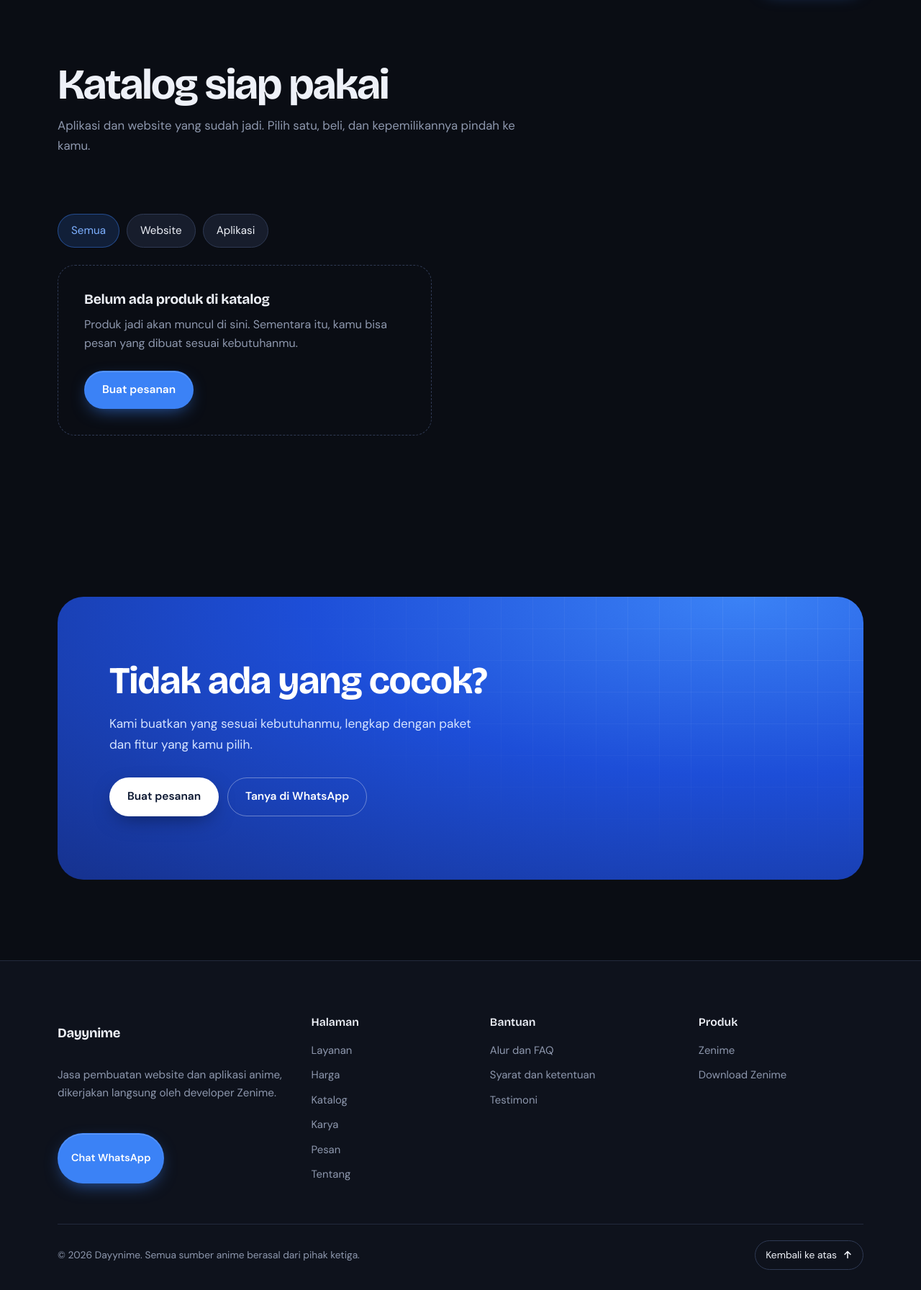
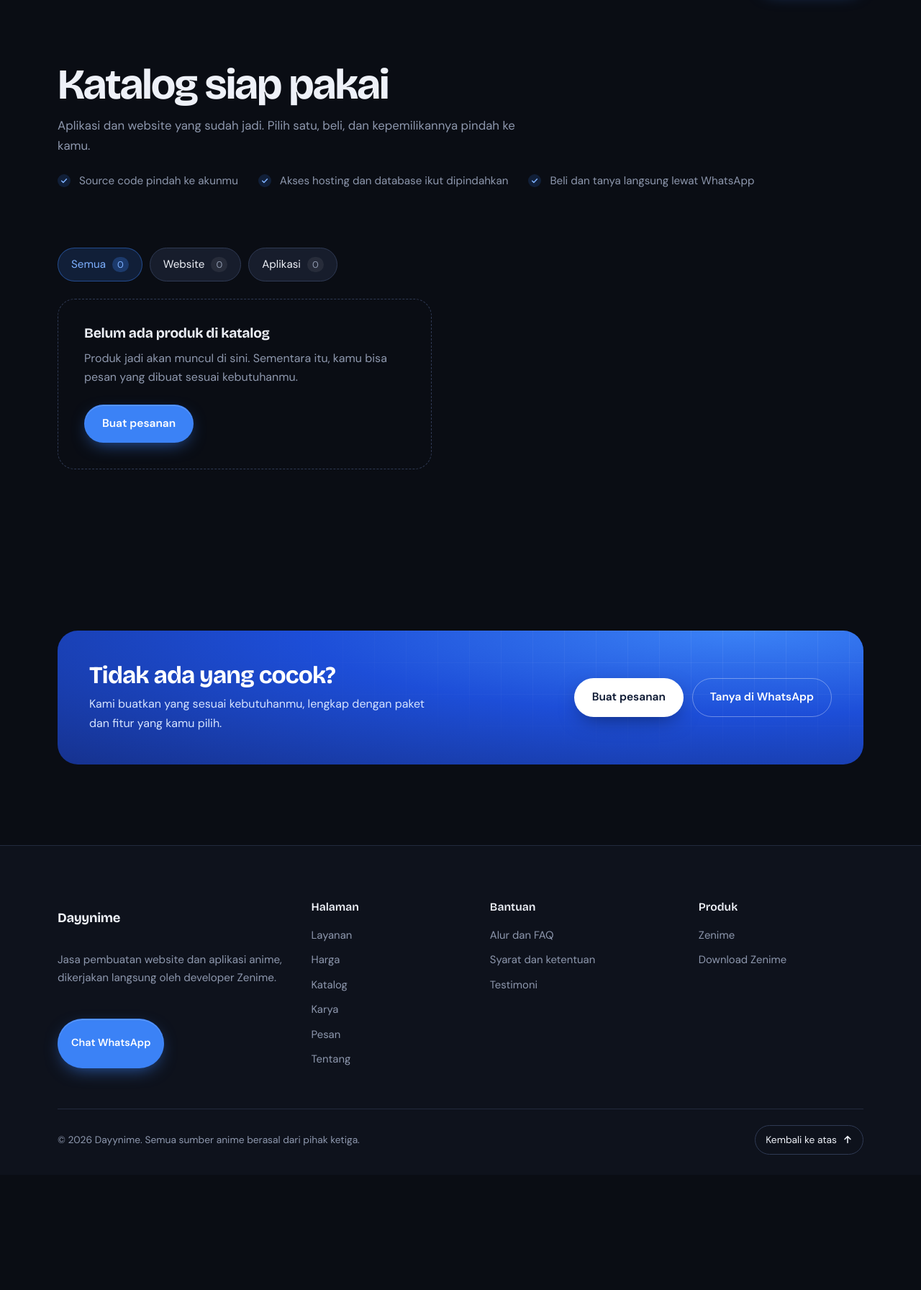
Before and after one commit to Dayynime/Dayynime, a Flask app: page /katalog in a window 1280 px wide. Shown: the part 69-1861 px from the top of the page at 72% size. After the commit the page ends 1673 px from the top, so only its background shows below. Run offline with Flask 3, Linux system fonts and the light colour scheme.

Commit message:
first commit

```diff
--- a/app.py
+++ b/app.py
@@ -722,9 +722,17 @@ def katalog():
             items = [decorate(r) for r in supa.list_public()]
         except supa.StoreError:
             failed = True
+    counts = {
+        "all": len(items),
+        "website": sum(1 for p in items if p["category"] == "website"),
+        "aplikasi": sum(1 for p in items if p["category"] == "aplikasi"),
+    }
     if jenis:
         items = [p for p in items if p["category"] == jenis]
-    page = render_template("katalog.html", items=items, jenis=jenis, failed=failed)
+    page = render_template(
+        "katalog.html", items=items, jenis=jenis, failed=failed,
+        counts=counts, steps=TRANSFER_STEPS,
+    )
     return cached(make_response(page), ok=not failed)
 
 
--- a/static/css/style.css
+++ b/static/css/style.css
@@ -457,10 +457,21 @@ a.inline:hover{color:var(--text)}
 @media(min-width:800px){.info li:last-child:nth-child(odd){grid-column:1/-1}}
 
 /* katalog produk jadi */
-.cat-bar{display:flex;flex-wrap:wrap;align-items:center;justify-content:space-between;gap:12px 20px;margin-bottom:24px}
+.kat-points{display:flex;flex-wrap:wrap;gap:10px 28px;margin:22px 0 0}
+.kat-points li{align-items:center;color:var(--muted);font-size:.95rem}
+.kat-points svg{margin-top:0}
+@media(max-width:560px){.kat-points{flex-direction:column;gap:10px}}
+.cat-bar{margin-bottom:24px}
+.cat-tabs{flex-wrap:nowrap;overflow-x:auto;scrollbar-width:none;-webkit-overflow-scrolling:touch}
+.cat-tabs::-webkit-scrollbar{display:none}
+.cat-tabs li{flex:none}
+.cat-tabs li a{display:flex;align-items:center;gap:9px}
+.cat-tabs .cnt{min-width:22px;padding:1px 7px;border-radius:999px;background:rgba(255,255,255,.07);color:var(--muted);font-size:.8rem;line-height:1.5;text-align:center}
+.cat-tabs a[aria-current] .cnt{background:rgba(59,130,246,.28);color:var(--blue-2)}
 .cat-tabs li:has(a[aria-current]){background:rgba(59,130,246,.16);border-color:rgba(59,130,246,.45)}
 .cat-tabs a[aria-current]{color:var(--blue-2)}
-.cat-count{color:var(--muted);font-size:.92rem}
+@media(max-width:480px){.cat-tabs.pills-lg{gap:8px}.cat-tabs li a{padding:9px 13px;gap:7px;font-size:.9rem}.cat-tabs .cnt{min-width:20px;padding:0 6px;font-size:.75rem}}
+@media(max-width:380px){.cat-tabs.pills-lg{gap:6px}.cat-tabs li a{padding:8px 10px;gap:5px;font-size:.86rem}}
 .catalog{display:grid;grid-template-columns:repeat(auto-fill,minmax(min(100%,300px),1fr));gap:16px}
 .pc{display:flex;flex-direction:column;height:100%;padding:10px;border-radius:22px;background:var(--surface);border:1px solid var(--line);text-decoration:none;transition:border-color .25s,background .25s}
 .pc:hover{border-color:var(--line-2);background:var(--surface-2)}
@@ -492,6 +503,16 @@ a.inline:hover{color:var(--text)}
 .price .off{padding:3px 10px;border-radius:999px;background:rgba(244,63,94,.14);color:#ff8aa0;font-size:.82rem;font-weight:600}
 .price-lg strong{font-size:clamp(1.8rem,4vw,2.4rem)}
 @media(prefers-reduced-motion:reduce){.pc-go svg{transition:none}.pc:hover .pc-go svg{transform:none}}
+
+.kat-steps+.kat-cta{padding-top:0}
+.cta-slim{padding:clamp(28px,5vw,44px);border-radius:28px;gap:8px}
+.cta-slim h2{max-width:none;font-size:clamp(1.5rem,3.4vw,2.1rem)}
+.cta-slim p{font-size:1rem}
+@media(min-width:860px){
+  .cta-slim{grid-template-columns:1fr auto;align-items:center;column-gap:48px}
+  .cta-slim h2,.cta-slim p{grid-column:1}
+  .cta-slim .actions{grid-column:2;grid-row:1/span 2;margin:0}
+}
 
 /* detail produk */
 .pd{display:grid;grid-template-columns:minmax(0,1fr);gap:clamp(24px,4vw,48px);align-items:start}
--- a/templates/katalog.html
+++ b/templates/katalog.html
@@ -1,5 +1,5 @@
 {% extends "base.html" %}
-{% from "_macros.html" import btn %}
+{% from "_macros.html" import btn, tick %}
 {% block title %}Katalog aplikasi dan website jadi | {{ site.name }}{% endblock %}
 {% block description %}Aplikasi dan website anime yang sudah jadi, tinggal pilih dan beli. Kepemilikan dipindahkan ke kamu setelah pembelian.{% endblock %}
 
@@ -7,16 +7,20 @@
 <section class="page-head wrap">
   <h1>Katalog siap pakai</h1>
   <p class="sub">Aplikasi dan website yang sudah jadi. Pilih satu, beli, dan kepemilikannya pindah ke kamu.</p>
+  <ul class="ticks kat-points">
+    <li>{{ tick() }}Source code pindah ke akunmu</li>
+    <li>{{ tick() }}Akses hosting dan database ikut dipindahkan</li>
+    <li>{{ tick() }}Beli dan tanya langsung lewat WhatsApp</li>
+  </ul>
 </section>
 
 <section class="sec wrap">
   <div class="cat-bar">
     <ul class="pills pills-lg cat-tabs" aria-label="Filter jenis produk">
-    <li><a href="{{ url_for('katalog') }}"{% if not jenis %} aria-current="true"{% endif %}>Semua</a></li>
-    <li><a href="{{ url_for('katalog', jenis='website') }}"{% if jenis == 'website' %} aria-current="true"{% endif %}>Website</a></li>
-    <li><a href="{{ url_for('katalog', jenis='aplikasi') }}"{% if jenis == 'aplikasi' %} aria-current="true"{% endif %}>Aplikasi</a></li>
-  </ul>
-    {% if items and not failed %}<p class="cat-count">{{ items|length }} produk</p>{% endif %}
+      <li><a href="{{ url_for('katalog') }}"{% if not jenis %} aria-current="true"{% endif %}>Semua<span class="cnt">{{ counts.all }}</span></a></li>
+      <li><a href="{{ url_for('katalog', jenis='website') }}"{% if jenis == 'website' %} aria-current="true"{% endif %}>Website<span class="cnt">{{ counts.website }}</span></a></li>
+      <li><a href="{{ url_for('katalog', jenis='aplikasi') }}"{% if jenis == 'aplikasi' %} aria-current="true"{% endif %}>Aplikasi<span class="cnt">{{ counts.aplikasi }}</span></a></li>
+    </ul>
   </div>
 
   {% if failed %}
@@ -70,8 +74,23 @@
   {% endif %}
 </section>
 
-<section id="kontak" class="sec wrap">
-  <div class="cta" data-reveal>
+{% if items and not failed %}
+<section class="sec wrap kat-steps">
+  <div class="head" data-reveal><h2>Cara beli dan pindah kepemilikan</h2></div>
+  <ol class="steps" id="steps">
+    {% for title, text in steps %}
+    <li style="--d:{{ loop.index0 * 140 }}ms">
+      <span class="n">{{ loop.index }}</span>
+      <h3>{{ title }}</h3>
+      <p>{{ text }}</p>
+    </li>
+    {% endfor %}
+  </ol>
+</section>
+{% endif %}
+
+<section id="kontak" class="sec wrap kat-cta">
+  <div class="cta cta-slim" data-reveal>
     <h2>Tidak ada yang cocok?</h2>
     <p>Kami buatkan yang sesuai kebutuhanmu, lengkap dengan paket dan fitur yang kamu pilih.</p>
     <div class="actions">
```
